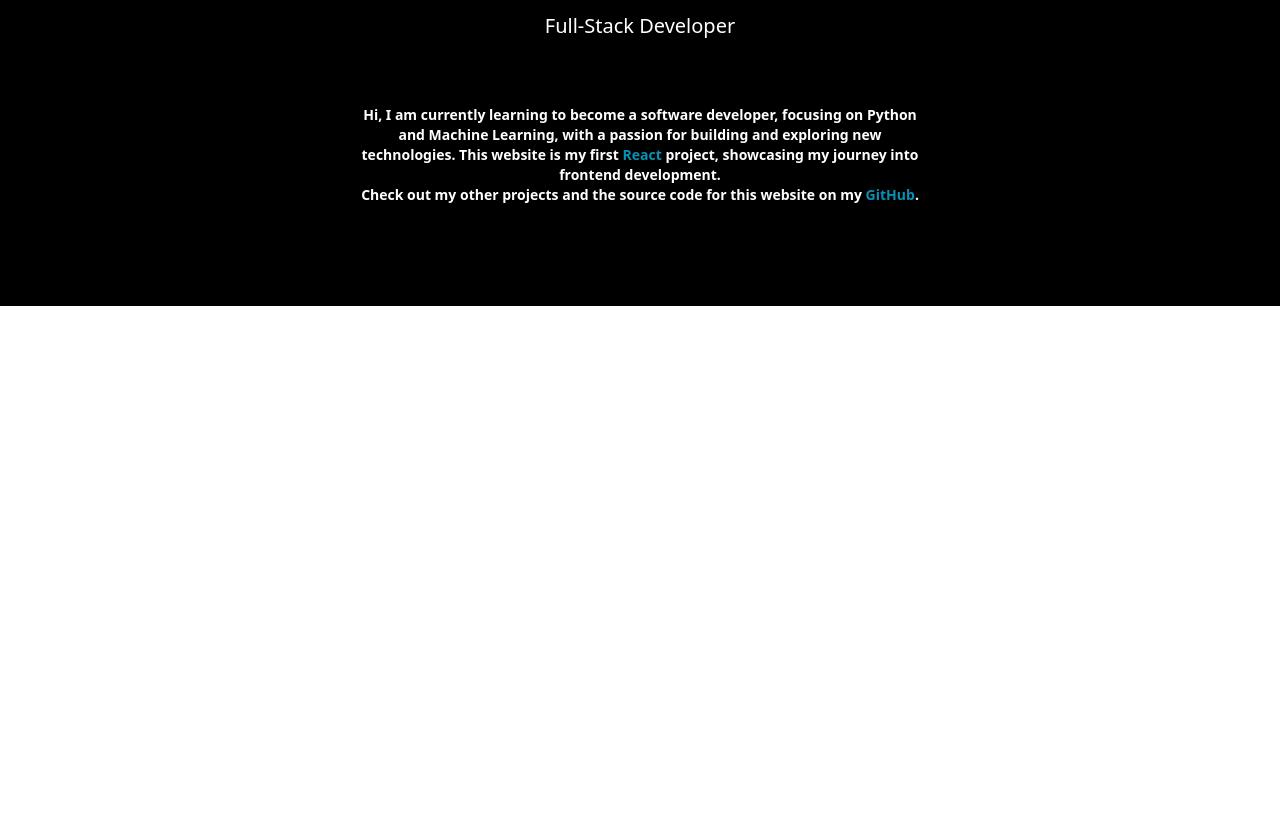
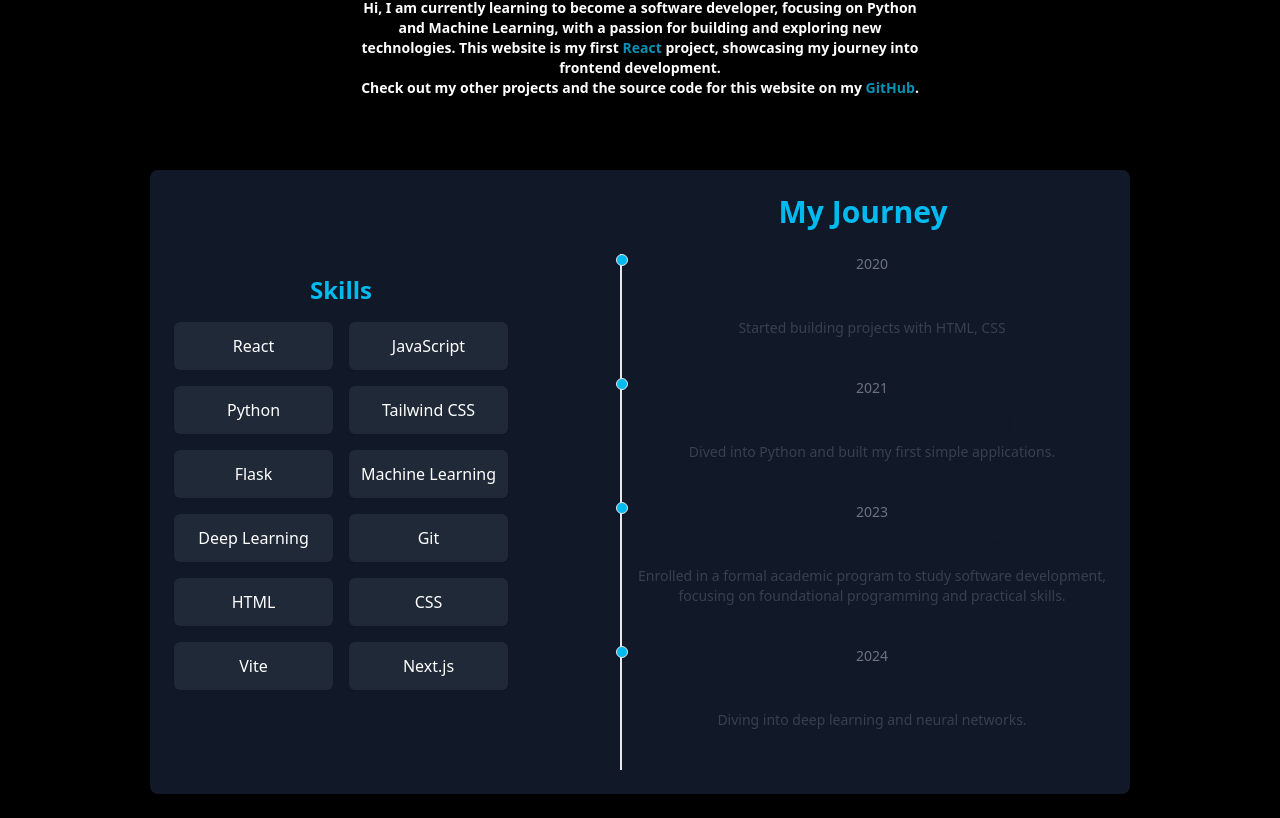
Before and after one commit to ColdByDefault/coldbydefault.github.io, a React (Vite) app: page / in a window 1280 px wide. Shown: the part 494-1312 px from the top of the page. Before the commit the page ends 800 px from the top, so only its background shows below. Built offline with nearby package versions, Linux system fonts and the light colour scheme.

Commit message:
Timeline + Skills added to Intro

```diff
--- a/src/App.jsx
+++ b/src/App.jsx
@@ -9,9 +9,10 @@ import Navbar from './components/Navbar';
 import Intro from './components/Intro';
 import Portfolio from './components/Portfolio';
 
+
+
 function App() {
   const [activeSection, setActiveSection] = useState('Home');
-
   return (
     <div>
       <Navbar setActiveSection={setActiveSection} />
--- a/src/components/Intro.jsx
+++ b/src/components/Intro.jsx
@@ -1,11 +1,24 @@
 import React from "react";
-
-
+import Timeline from "./Timeline";
 
 function Intro(){
+    const skillsList = [
+        "React",
+        "JavaScript",
+        "Python",
+        "Tailwind CSS",
+        "Flask",
+        "Machine Learning",
+        "Deep Learning",
+        "Git",
+        "HTML",
+        "CSS",
+        "Vite",
+        "Next.js",
+      ];
     return (
     <>
-        <div className="flex items-center justify-evenly h-screen
+        <div className="flex items-center justify-evenly min-h-screen
         flex-col text-center pt-20 pb-6 bg-black text-white">
             <div className="flex items-center">
                 <h1 className="text-2xl md:text-6xl mb-1 md:mb-3
@@ -24,6 +37,27 @@ function Intro(){
             rel="noreferrer noopener">GitHub
             </a>.
             </p>
+             {/* Skills Section */}
+            <div className="flex items-center gap-28 bg-gray-900 text-white p-6 rounded-lg shadow-lg mt-12">
+                <div>
+                    <h2 className="text-2xl font-bold mb-4 text-main-Cyne">Skills</h2>
+                    <ul className="grid grid-cols-2 md:grid-cols-3 lg:grid-cols-2 gap-4">
+                    {skillsList.map((skill, index) => (
+                        <li
+                        key={index}
+                        className="bg-gray-800 p-3 rounded-md text-center shadow-sm hover:bg-main-Cyne hover:text-black transition duration-300"
+                        >
+                        {skill}
+                        </li>
+                    ))}
+                    </ul>
+                </div>
+                <div>
+                    {/* Time line */}
+                    <Timeline />
+                </div>
+            </div>
+
         </div>
     </>
     )
--- a/src/components/Navbar.jsx
+++ b/src/components/Navbar.jsx
@@ -9,7 +9,8 @@ function Navbar({ setActiveSection }) {
 
   return (
     <>
-      <header className="fixed flex flex-wrap sm:justify-start sm:flex-nowrap w-full bg-main-Blue text-sm py-3 font-inter">
+      <header className="relative flex flex-wrap sm:justify-start sm:flex-nowrap
+      w-full bg-main-Blue text-sm py-3 font-inter shadow-sm shadow-cyan-500/50">
         <nav className="max-w-[85rem] w-full mx-auto px-4 sm:flex sm:items-center sm:justify-between">
           <div className="flex items-center justify-between">
             <a
--- /dev/null
+++ b/src/components/Timeline.jsx
@@ -0,0 +1,55 @@
+import React from "react";
+
+function Timeline() {
+  const events = [
+    {
+      date: "2020",
+      title: "Explored Web Development",
+      description: "Started building projects with HTML, CSS",
+    },
+    {
+      date: "2021",
+      title: "Started Learning Programming",
+      description: "Dived into Python and built my first simple applications.",
+    },
+
+    {
+      date: "2023",
+      title: "Started Academic Journey as a Software Developer",
+      description: "Enrolled in a formal academic program to study software development,",
+      description2: "focusing on foundational programming and practical skills.",
+    },
+    {
+      date: "2024",
+      title: "Learning Machine Learning",
+      description: "Diving into deep learning and neural networks.",
+    },
+  ];
+
+  return (
+    <div id="timeline" className="relative flex flex-col items-center justify-center">
+      <h2 className="text-3xl font-bold mb-6 text-main-Cyne">My Journey</h2>
+      <div className="border-l-2 border-gray-200 dark:border-gray-700 relative">
+        {events.map((event, index) => (
+          <div key={index} className="mb-10 ml-4">
+            <div className="absolute w-3 h-3 bg-main-Cyne rounded-full -left-1.5 border border-gray-200 dark:border-gray-700"></div>
+            <div className="flex flex-col gap-2">
+              <time className="text-gray-500 dark:text-gray-400 text-sm">
+                {event.date}
+              </time>
+              <h3 className="text-lg font-semibold text-gray-900 dark:text-white">
+                {event.title}
+              </h3>
+              <p className="text-gray-700 dark:text-gray-300 text-sm">
+                {event.description} <br />
+                {event.description2}
+              </p>
+            </div>
+          </div>
+        ))}
+      </div>
+    </div>
+  );
+}
+
+export default Timeline;
--- a/src/index.css
+++ b/src/index.css
@@ -1,3 +1,11 @@
 @tailwind base;
 @tailwind components;
 @tailwind utilities;
+
+html {
+    scroll-behavior: smooth;
+}
+
+body{
+    background-color: black;
+}
--- a/tailwind.config.js
+++ b/tailwind.config.js
@@ -12,6 +12,7 @@ export default {
         'main-Orange' : '#f96d00',
         'main-Cyne' : '#00bbf0',
         'light-Cyne' : '#00bbf0',
+        'shadow-Cyne' : '#00bcf06c',
       }
     },
   },
--- a/test.css
+++ b/test.css
@@ -1,4 +1,6 @@
 body{
     color: #000208;
     color: #f96d00;
+    color: #00bcf06c;
+    color: white;
 }
```
